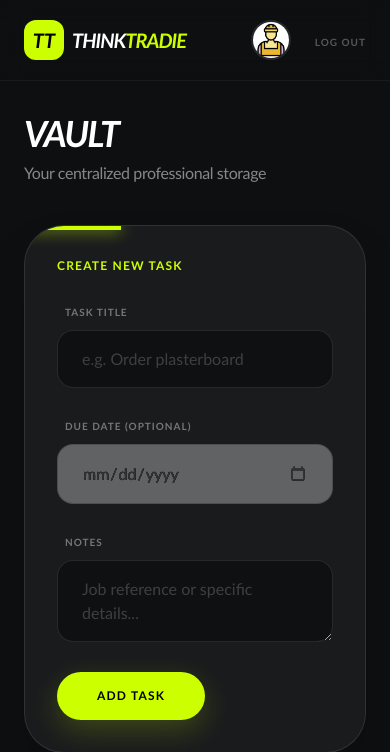
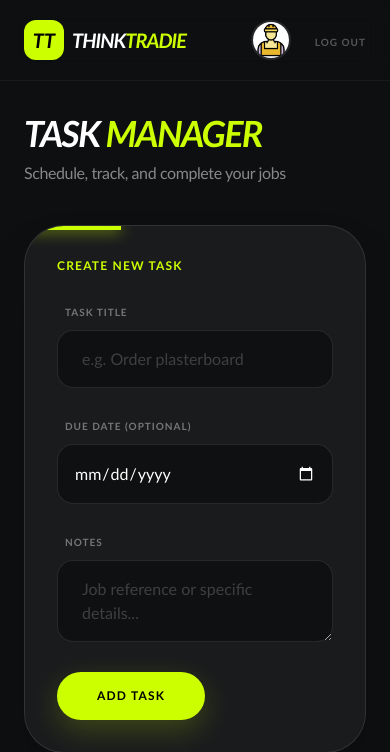
Before and after one commit to RBourkeUCC/ThinkTradie, a Flask app: page /tasks in a window 390 px wide. Shown: the top 752 px of the page. Run offline with Flask 3, Linux system fonts and the light colour scheme; a user stored in the database is signed in; data comes from the database, SQL or seed files in the repository; data that the repository does not hold is empty; some libraries are stand-ins or nearby versions.

Commit message:
Fix heading and improve task form layout
Corrected page heading and adjusted layout for mobile responsiveness.

```diff
--- a/templates/tasks.html
+++ b/templates/tasks.html
@@ -1,10 +1,15 @@
 {% extends "base.html" %}
 {% block content %}
 
+{#
+  FIX (Iteration 6): Corrected page heading from "Vault" to "Task Manager".
+  This was a copy-paste inconsistency from the Vault template introduced
+  during the Iteration 4 UI refurbishment.
+#}
 <header class="mb-10">
   <h1 class="text-4xl font-black tracking-tighter uppercase italic mb-2 text-white">
-    Vault </h1>
-  <p class="text-white/50 font-medium tracking-tight">Your centralized professional storage</p>
+    Task <span class="text-accent">Manager</span></h1>
+  <p class="text-white/50 font-medium tracking-tight">Schedule, track, and complete your jobs</p>
 </header>
 
 <section class="mb-12">
@@ -14,8 +19,17 @@
     <h2 class="text-xs font-bold uppercase tracking-widest text-accent mb-6">Create New Task</h2>
 
     <form method="post" action="{{ url_for('tasks') }}" class="space-y-6">
-      <div class="grid grid-cols-1 md:grid-cols-2 gap-6">
-        <div class="space-y-2">
+      {#
+        FIX (Iteration 6): Changed to single-column on mobile, 3-column (2:1)
+        on desktop to prevent native date input overflow on narrow screens.
+
+        SOURCE: MDN Web Docs - Responsive Design
+        https://developer.mozilla.org/en-US/docs/Learn/CSS/CSS_layout/Responsive_Design
+        WHY: The previous equal 2-column grid caused the date picker to overflow
+        on mobile viewports narrower than 375px.
+      #}
+      <div class="grid grid-cols-1 md:grid-cols-3 gap-6">
+        <div class="md:col-span-2 space-y-2">
           <label class="text-[10px] font-black uppercase tracking-widest text-white/40 ml-2" for="title">Task Title</label>
           <input id="title" name="title" required placeholder="e.g. Order plasterboard"
                  class="w-full px-6 py-4 bg-black/40 border border-white/10 rounded-2xl focus:outline-none focus:ring-2 focus:ring-accent text-white placeholder-white/20 transition-all">
@@ -27,9 +41,14 @@
              Source: MDN - <input type="date">
              https://developer.mozilla.org/en-US/docs/Web/HTML/Element/input/date
              Why: Posts ISO YYYY-MM-DD for SQLite compatibility and US7 filtering.
+
+             FIX (Iteration 6): Added min-w-0 and date-input-dark CSS class.
+             SOURCE: CSS-Tricks - Flexbox Truncated Text
+             https://css-tricks.com/flexbox-truncated-text/
+             WHY: Grid children default to min-width:auto preventing shrink.
           #}
           <input id="due_date" name="due_date" type="date"
-                 class="w-full px-6 py-4 bg-black/40 border border-white/10 rounded-2xl focus:outline-none focus:ring-2 focus:ring-accent text-white invert-[0.8] brightness-200">
+                 class="date-input-dark w-full min-w-0 px-4 py-4 bg-black/40 border border-white/10 rounded-2xl focus:outline-none focus:ring-2 focus:ring-accent text-white">
         </div>
       </div>
 
```
